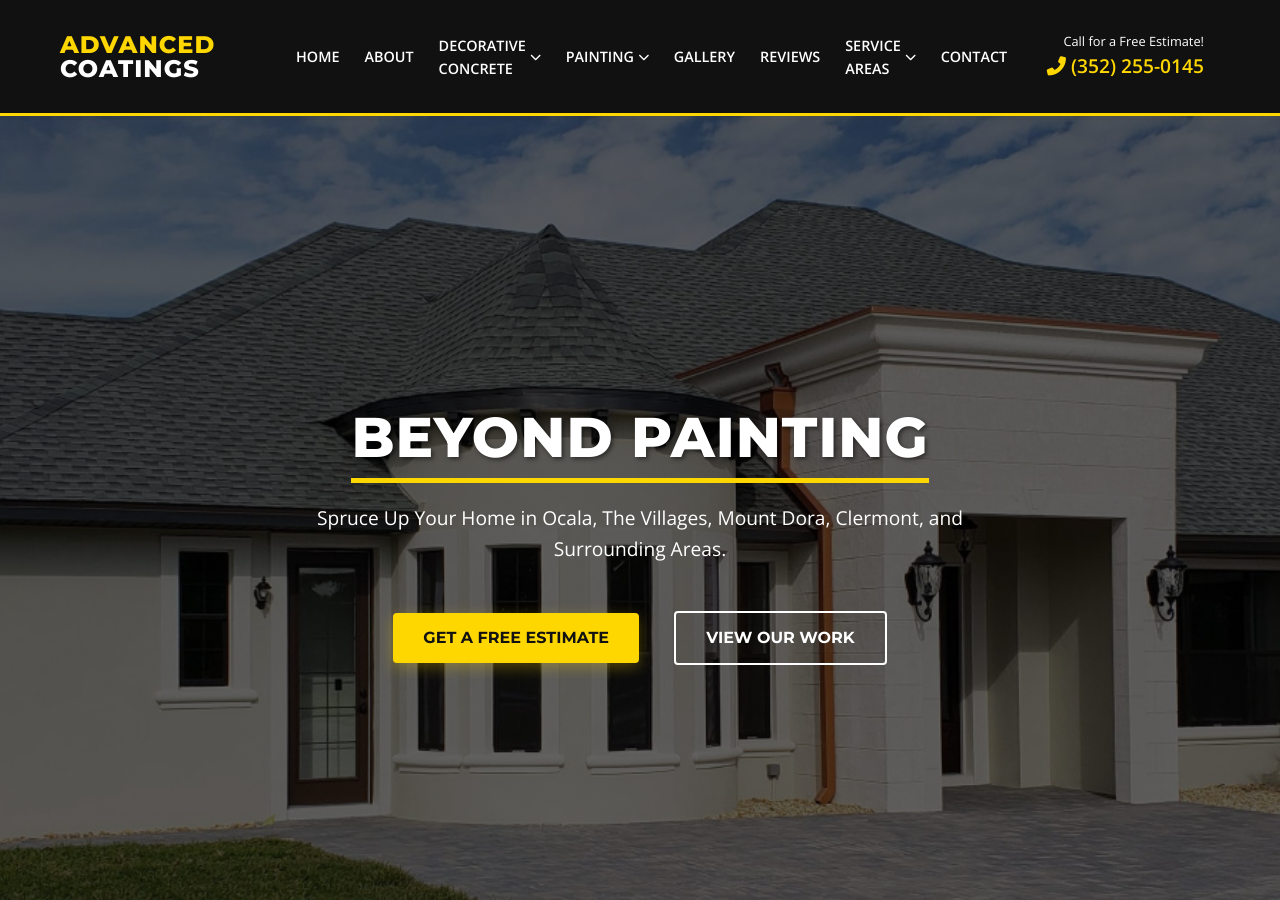
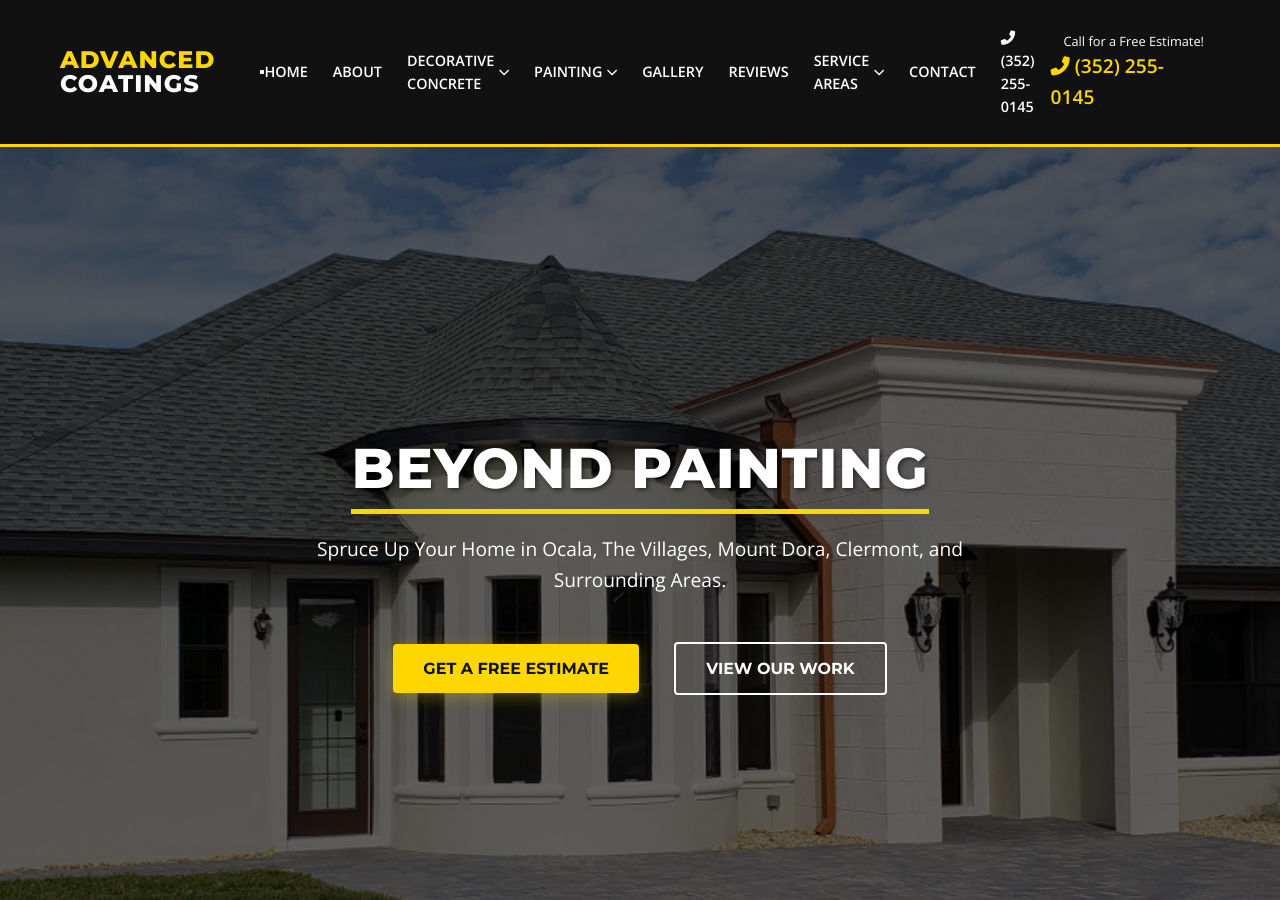
Before and after one commit to JamesBrownR/Advance-Coatings, a Jekyll site: the page built from index.html, in a window 1280 px wide and 900 px high. Built offline with Jekyll 4.4.1, drawn with Linux system fonts in a browser that asks for light colours.

Commit message:
Update default.html

```diff
--- a/_layouts/default.html
+++ b/_layouts/default.html
@@ -17,6 +17,13 @@
             <a href="" class="logo">
                 <h2 style="color:white; margin:0; line-height:1;"><span class="text-yellow">ADVANCED</span> COATINGS</h2>
             </a>
+
+            <!-- Mobile Hamburger Button -->
+            <button class="mobile-menu-toggle" aria-label="Toggle Menu">
+                <span></span>
+                <span></span>
+                <span></span>
+            </button>
 
              <nav class="nav-links">
                 <a href="">HOME</a>
@@ -61,7 +68,12 @@
                     </div>
                 </div>
 
-                <a href="/contact">CONTACT</a>
+                <a href="contact">CONTACT</a>
+
+                <!-- Mobile Only: Call Button -->
+                <a href="tel:+13522550145" class="mobile-call-btn">
+                    <i class="fas fa-phone-alt"></i> (352) 255-0145
+                </a>
             </nav>
 
             <div class="header-contact">
```
